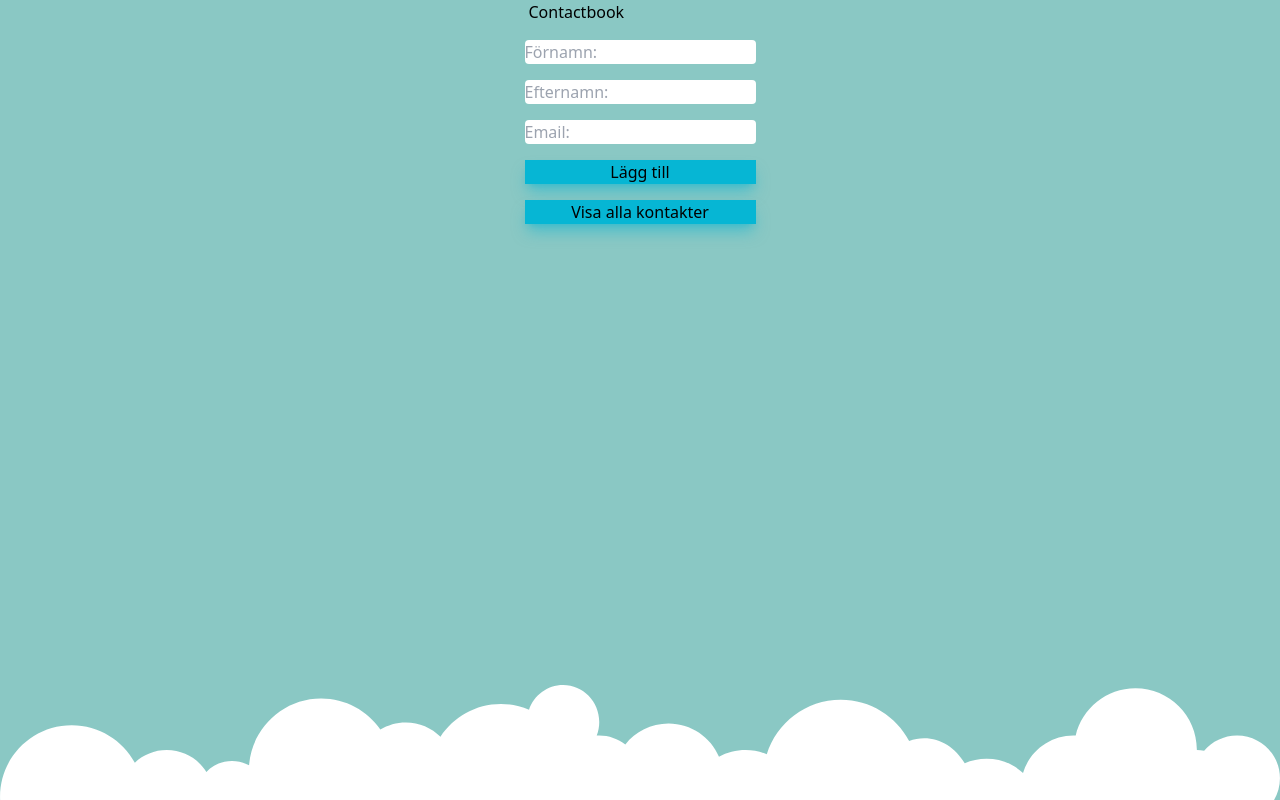
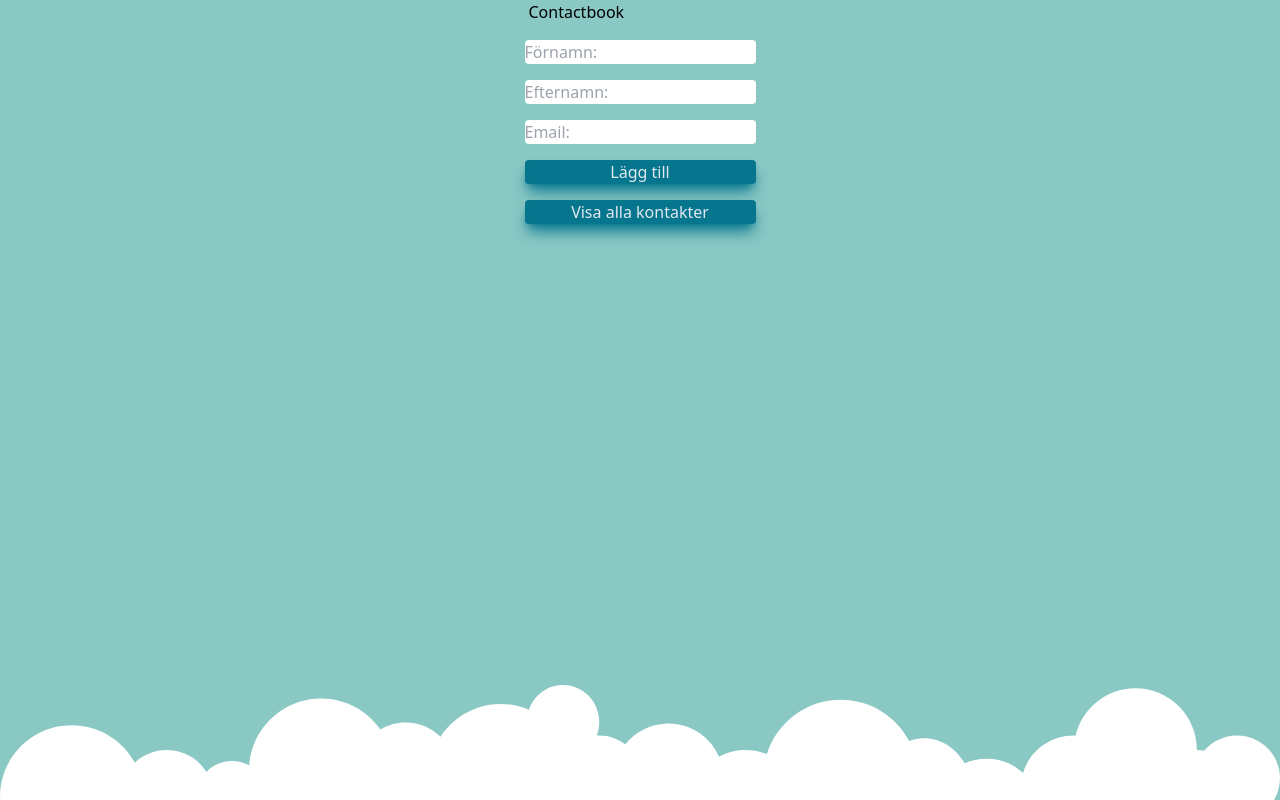
Before and after one commit to elliotabrahamsson/Contactbook, a Vue app: page / in a window 1280 px wide. Built offline with nearby package versions, Linux system fonts and the light colour scheme.

Commit message:
changed to better colour for the buttons

```diff
--- a/src/views/HomeView.vue
+++ b/src/views/HomeView.vue
@@ -8,14 +8,14 @@
     <button
       id="add"
       v-on:click="addContact()"
-      class="rounded, bg-cyan-500 shadow-lg shadow-cyan-500/50"
+      class="rounded text-slate-200 bg-[#05768E] shadow-lg shadow-[#05768E]"
     >
       Lägg till
     </button>
     <button
       id="showAll"
       @click="getContact()"
-      class="rounded, bg-cyan-500 shadow-lg shadow-cyan-500/50"
+      class="rounded text-slate-200 bg-[#05768E] shadow-lg shadow-[#05768E]"
     >
       Visa alla kontakter
     </button>
```
